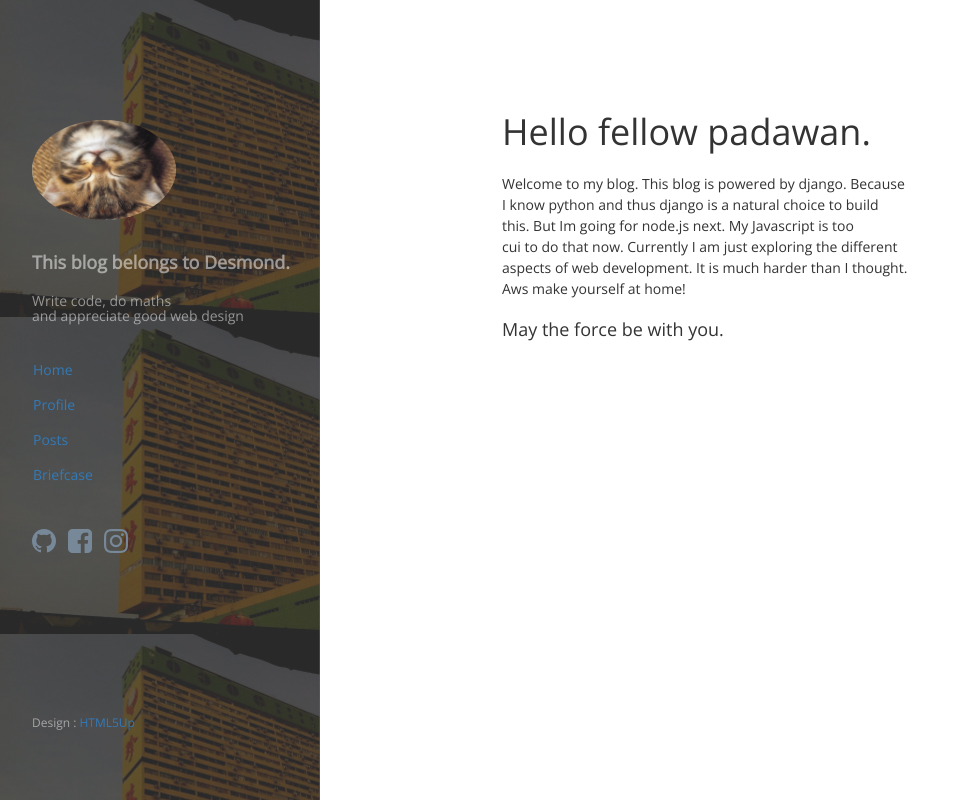
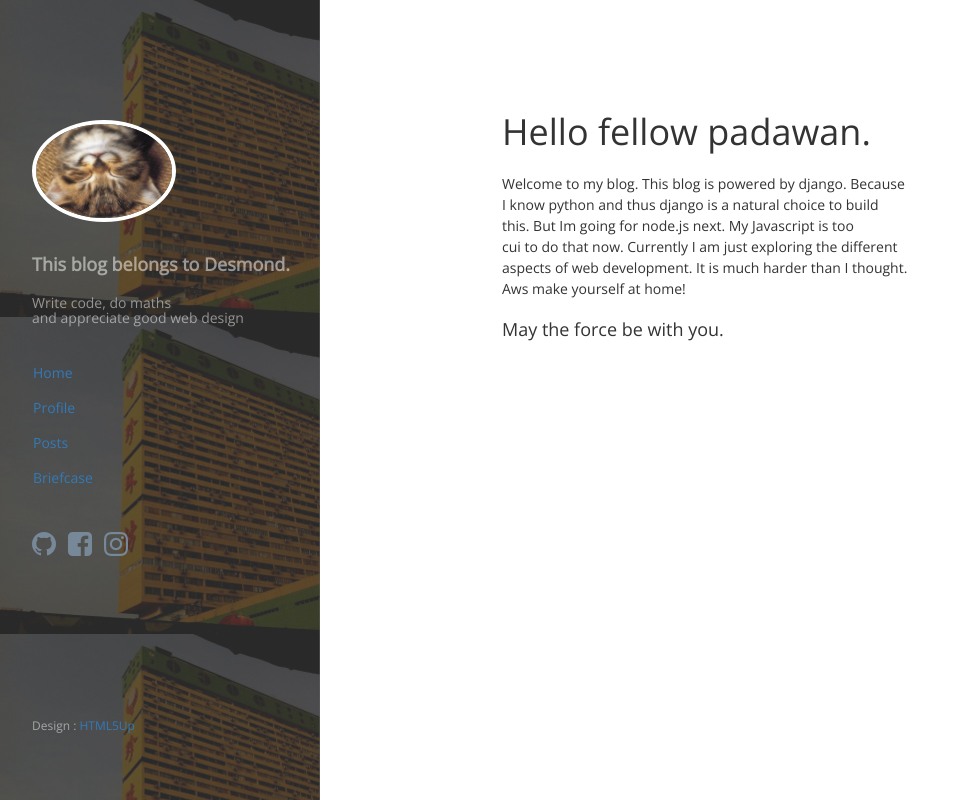
Before and after one commit to KnewYouWereTrouble/my_first_blog, a Django app: page /home in a window 1280 px wide. Shown: the whole page, without its empty margins (0-969 px from the left). Run offline with Django 3.2, Linux system fonts and the light colour scheme; some libraries are stand-ins or nearby versions.

Commit message:
white border for img pic

```diff
--- a/blog/static/css/main.css
+++ b/blog/static/css/main.css
@@ -64,6 +64,7 @@
 	height:50%;
 	width:50%;
 	margin-bottom: 2em;
+	border: 0.3em white solid;
 }
 
 #header .icon{
--- a/static/css/main.css
+++ b/static/css/main.css
@@ -64,6 +64,7 @@
 	height:50%;
 	width:50%;
 	margin-bottom: 2em;
+	border: 0.3em white solid;
 }
 
 #header .icon{
```
